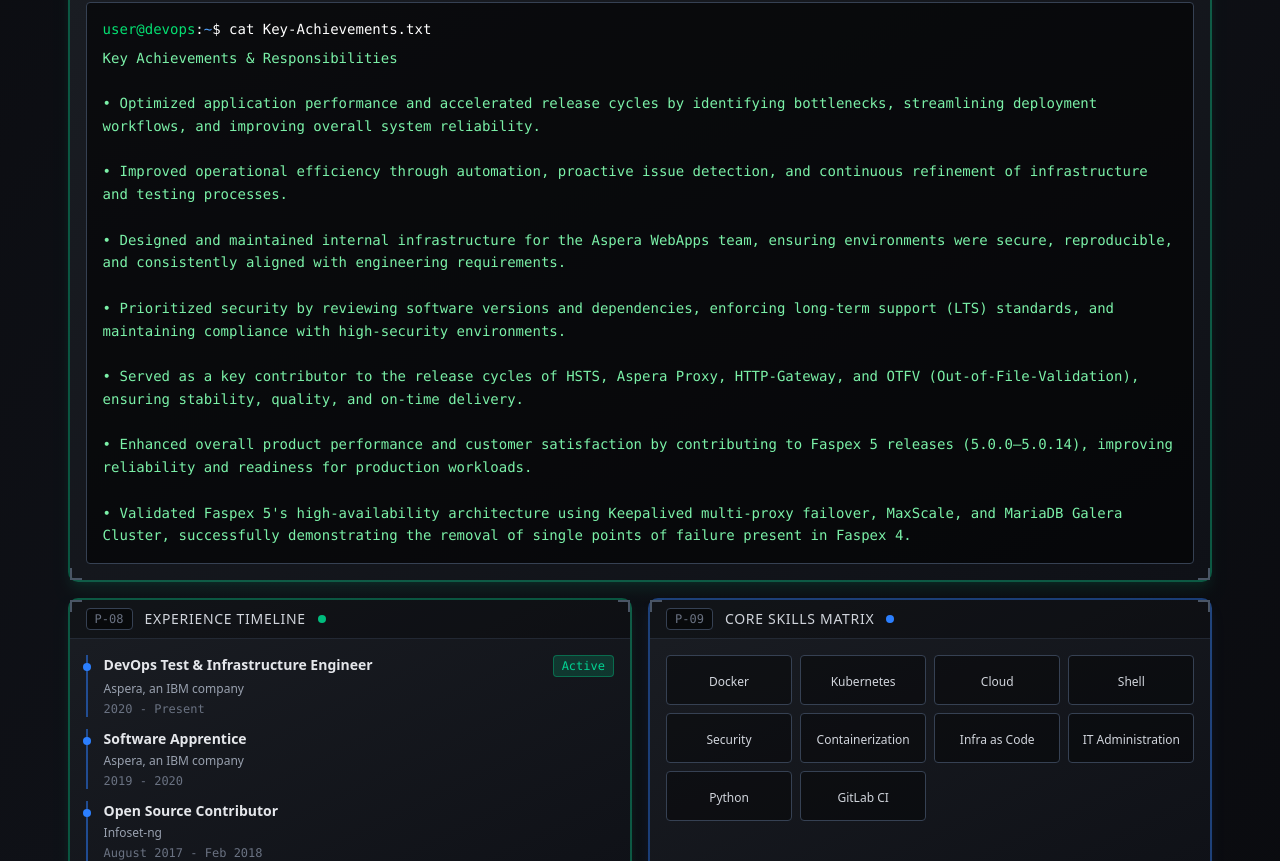
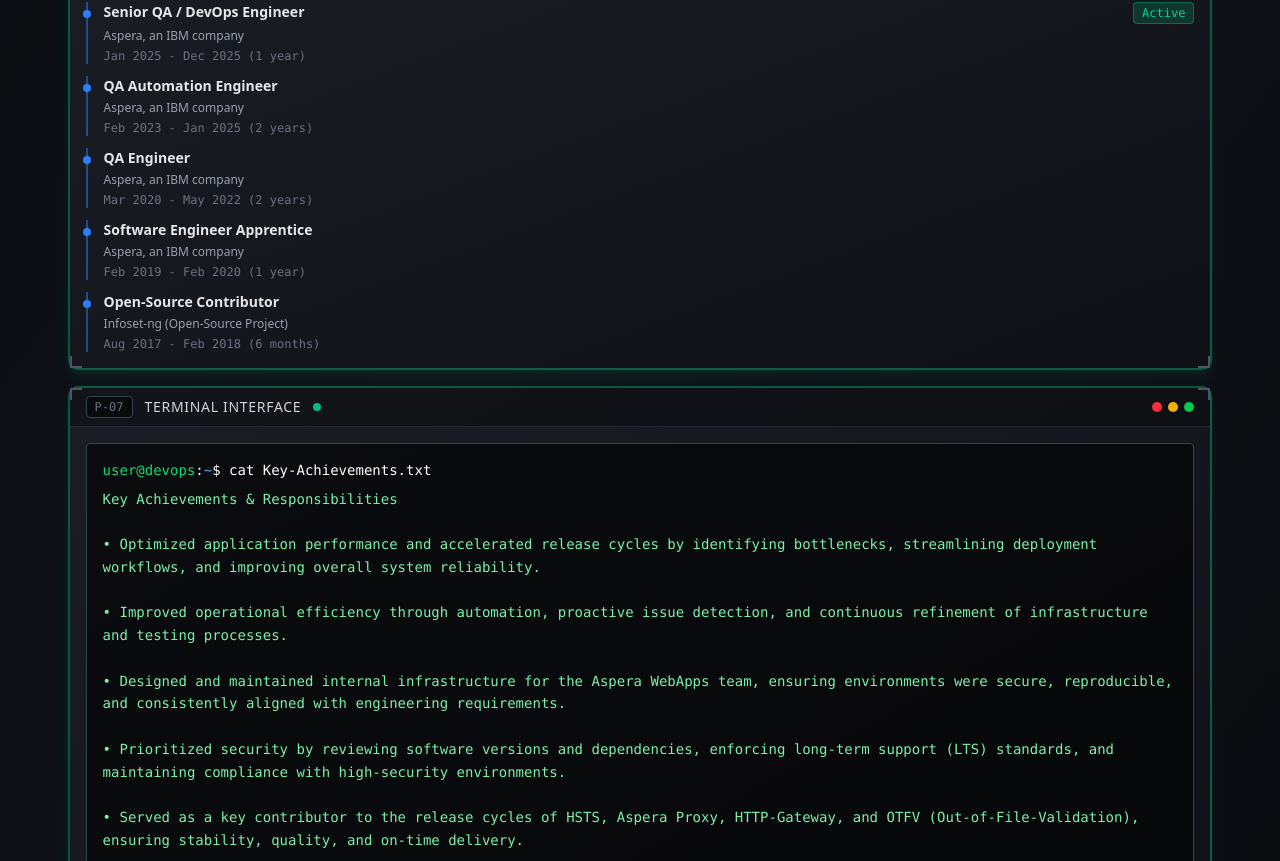
Before and after one commit to dremerten/pub-site, a React (Vite) app: page /overview in a window 1280 px wide. Shown: the part 759-1620 px from the top of the page. Built offline with nearby package versions, Linux system fonts and the light colour scheme; the HTML template or start-up script is replaced by a standard one.

Commit message:
fix resume download

```diff
--- a/src/data/resume.js
+++ b/src/data/resume.js
@@ -33,43 +33,60 @@
 export const experienceData = [
   {
     company: "Aspera, an IBM company",
-    position: "DevOps Test & Infrastructure Engineer",
-    years: "2020 - Present",
+    position: "Senior QA / DevOps Engineer",
+    years: "Jan 2025 - Dec 2025 (1 year)",
     status: "Active",
     highlights: [
-      "Implemented automation and parallel testing, reducing QA cycle times and\n          accelerating release schedules.",
-      "Key contributor to the release cycles of HSTS, AsperaProxy, HTTP-Gateway,\n          and OTFV (Out-of-file-validation) virus detection ensuring stability and\n          timely delivery.",
-      "Enhanced product performance and customer satisfaction by contributing to\n          Faspex5 versions 5.0.0 through 5.0.14.",
-      "Created turnkey test environments, reducing setup time by 50%",
-      "Enabled parallel deployments across all supported OS versions, improving team\n          efficiency.",
-      "Helped Architect and implement high-availability Faspex5 deployments.\n          Responsible for validation testing for both on-prem (MariaDB Galera) and\n          cloud (RDS HA) ensuring compatibility.",
-      "Managed and successfully drove the annual DISA Security STIG testing to\n          completion as the sole engineer for the past five years.",
-      "Coordinated with External Security Teams and Pentest Teams for annual security\n          Testing for entire WebApp Portfolio.",
-      "Developed, maintained, and Dockerized automation scripts to streamline\n          workflows.",
-      "Led AWS cloud deployments and applied CI/CD pipelines using Jenkins for core\n          and legacy web applications.",
-      "Conducted comprehensive validation testing across distributed systems,\n          containers, and cloud infrastructure."
+      "Optimized application performance and automated deployment pipelines, reducing release cycles by up to 35% and saving hundreds of engineering hours annually",
+      "Led research, testing, and validation of a new containerized app, eliminated prior single points of failure, and authored the official HA documentation, becoming the Webapps team SME",
+      "Designed and maintained secure, reproducible internal environments, improving reliability, developer productivity, and QA testing efficiency",
+      "Led, organized, setup and configured IBM Aspera WebApps Products for DISA and STIG Testing for potential Government Entity contracts",
+      "Contributed to key product releases, including HSTS, Aspera Proxy, HTTP-Gateway, OTFV, and Faspex 5 (5.0.0–5.0.14), enhancing stability, high-availability, and customer satisfaction"
     ]
   },
   {
     company: "Aspera, an IBM company",
-    position: "Software Apprentice",
-    years: "2019 - 2020",
+    position: "QA Automation Engineer",
+    years: "Feb 2023 - Jan 2025 (2 years)",
     highlights: [
-      "Completed an intensive hands-on program specializing in software development, quality assurance, and testing methodologies.",
-      "Acquired practical experience in deploying, testing, and maintaining enterprise applications in both on-premises and cloud environments.",
-      "Developed foundational skills in DevOps practices, automation, and continuous integration pipelines, establishing a strong entry into the technology field."
+      "Implemented automation and parallel testing strategies, reducing QA cycle times by 50% and accelerating release schedules",
+      "Executed comprehensive QA and validation testing across distributed systems, containerized applications, and cloud infrastructure, ensuring defect-free releases",
+      "Developed turnkey test environments that reduced setup time by 50%, improved team collaboration, and enabled timely delivery of high-quality projects",
+      "Ensured software security and compliance by reviewing dependencies and enforcing long-term support (LTS) standards, reducing vulnerability exposure",
+      "Led AWS cloud deployments and implemented CI/CD pipelines with Jenkins, improving deployment reliability and delivery speed"
     ]
   },
   {
-    company: "Infoset-ng",
-    position: "Open Source Contributor",
-    years: "August 2017 - Feb 2018",
+    company: "Aspera, an IBM company",
+    position: "QA Engineer",
+    years: "Mar 2020 - May 2022 (2 years)",
     highlights: [
-      "Performed Unit Testing, Debugging and Technical Documentation.",
-      "Contributed to the development of an all-purpose data gathering application.",
-      "Collaborated in the design infrastructure and deployment of MySQL based back-end.",
-      "Implemented database connection pooling to reduce the load on the database server when experiencing high transaction volumes.",
-      "Assisted with the set up and maintenance of the organization's network agents"
+      "Adept in process improvement initiatives, identifying areas for optimization and implementing effective solutions",
+      "Proficient in defining comprehensive test plans, crafting detailed test cases, identifying crucial use cases, and creating effective test matrices",
+      "Solid expertise including Test Automation, Functional, Regression, Integration, System, Cross-platform, and Performance testing",
+      "Knowledgeable in security and compliance requirements, incorporating them into the QA processes",
+      "Developed and containerized automation scripts using Docker to streamline operational workflows and improve process reliability"
+    ]
+  },
+  {
+    company: "Aspera, an IBM company",
+    position: "Software Engineer Apprentice",
+    years: "Feb 2019 - Feb 2020 (1 year)",
+    highlights: [
+      "Selected as the sole apprentice from cohort to receive full-time employment offer upon program completion",
+      "Completed intensive hands-on program specializing in software development, quality assurance, and testing methodologies",
+      "Acquired practical experience deploying, testing, and maintaining enterprise applications in both on-premises and cloud environments",
+      "Contributed to quality assurance processes and test automation development for IBM Aspera products"
+    ]
+  },
+  {
+    company: "Infoset-ng (Open-Source Project)",
+    position: "Open-Source Contributor",
+    years: "Aug 2017 - Feb 2018 (6 months)",
+    highlights: [
+      "Contributed to design and development of data-gathering application for efficient collection, processing, and analysis of diverse datasets",
+      "Designed and deployed MySQL-based backend infrastructure with connection pooling for high-volume transactions",
+      "Deployed and maintained network monitoring agents, ensuring reliable performance"
     ]
   }
 ];
--- a/src/pages/Overview.jsx
+++ b/src/pages/Overview.jsx
@@ -262,12 +262,32 @@
               </CockpitPanel>
             </div>
 
+            {/* Experience Timeline */}
+            <CockpitPanel title="Experience Timeline" panelNumber="08" status="nominal" className="mb-4">
+              <div className="space-y-3">
+                {experienceData.map((exp, index) => (
+                  <div key={`exp-${index}`} className="relative pl-4 border-l-2 border-blue-500/50 hover:border-emerald-500 transition-all">
+                    <div className="absolute -left-[5px] top-2 w-2 h-2 bg-blue-500 rounded-full"></div>
+                    <div className="flex items-start justify-between mb-1">
+                      <span className="text-sm font-semibold text-gray-200">{exp.position}</span>
+                      {exp.status && (
+                        <span className="bg-emerald-500/20 text-emerald-400 text-xs px-2 py-0.5 rounded border border-emerald-500/40 font-mono">
+                          {exp.status}
+                        </span>
+                      )}
+                    </div>
+                    <div className="text-xs text-gray-400 mb-1">{exp.company}</div>
+                    <div className="text-xs text-gray-500 font-mono">{exp.years}</div>
+                  </div>
+                ))}
+              </div>
+            </CockpitPanel>
+
             {/* Terminal Panel */}
             <CockpitPanel
               title="Terminal Interface"
               panelNumber="07"
               status="nominal"
-              className="mb-4"
               headerRight={
                 <div className="flex gap-1.5">
                   <div className="w-2.5 h-2.5 rounded-full bg-red-500"></div>
@@ -295,41 +315,6 @@
                 </div>
               </div>
             </CockpitPanel>
-
-            {/* Bottom Grid */}
-            <div className="grid grid-cols-1 lg:grid-cols-2 gap-4">
-              <CockpitPanel title="Experience Timeline" panelNumber="08" status="nominal">
-                <div className="space-y-3">
-                  {experienceData.map((exp, index) => (
-                    <div key={`exp-${index}`} className="relative pl-4 border-l-2 border-blue-500/50 hover:border-emerald-500 transition-all">
-                      <div className="absolute -left-[5px] top-2 w-2 h-2 bg-blue-500 rounded-full"></div>
-                      <div className="flex items-start justify-between mb-1">
-                        <span className="text-sm font-semibold text-gray-200">{exp.position}</span>
-                        {exp.status && (
-                          <span className="bg-emerald-500/20 text-emerald-400 text-xs px-2 py-0.5 rounded border border-emerald-500/40 font-mono">
-                            {exp.status}
-                          </span>
-                        )}
-                      </div>
-                      <div className="text-xs text-gray-400 mb-1">{exp.company}</div>
-                      <div className="text-xs text-gray-500 font-mono">{exp.years}</div>
-                    </div>
-                  ))}
-                </div>
-              </CockpitPanel>
-
-              <CockpitPanel title="Core Skills Matrix" panelNumber="09" status="info">
-                <div className="grid grid-cols-2 sm:grid-cols-3 md:grid-cols-4 gap-2">
-                  {coreSkills.map((skill, index) => {
-                    return (
-                      <div key={index} className="bg-black/40 border border-gray-700 rounded p-3 hover:border-blue-500/50 hover:bg-black/60 transition-all text-center">
-                        <span className="text-xs text-gray-300 font-medium">{skill}</span>
-                      </div>
-                    );
-                  })}
-                </div>
-              </CockpitPanel>
-            </div>
           </div>
         </PageWrapper>
       </div>
```
